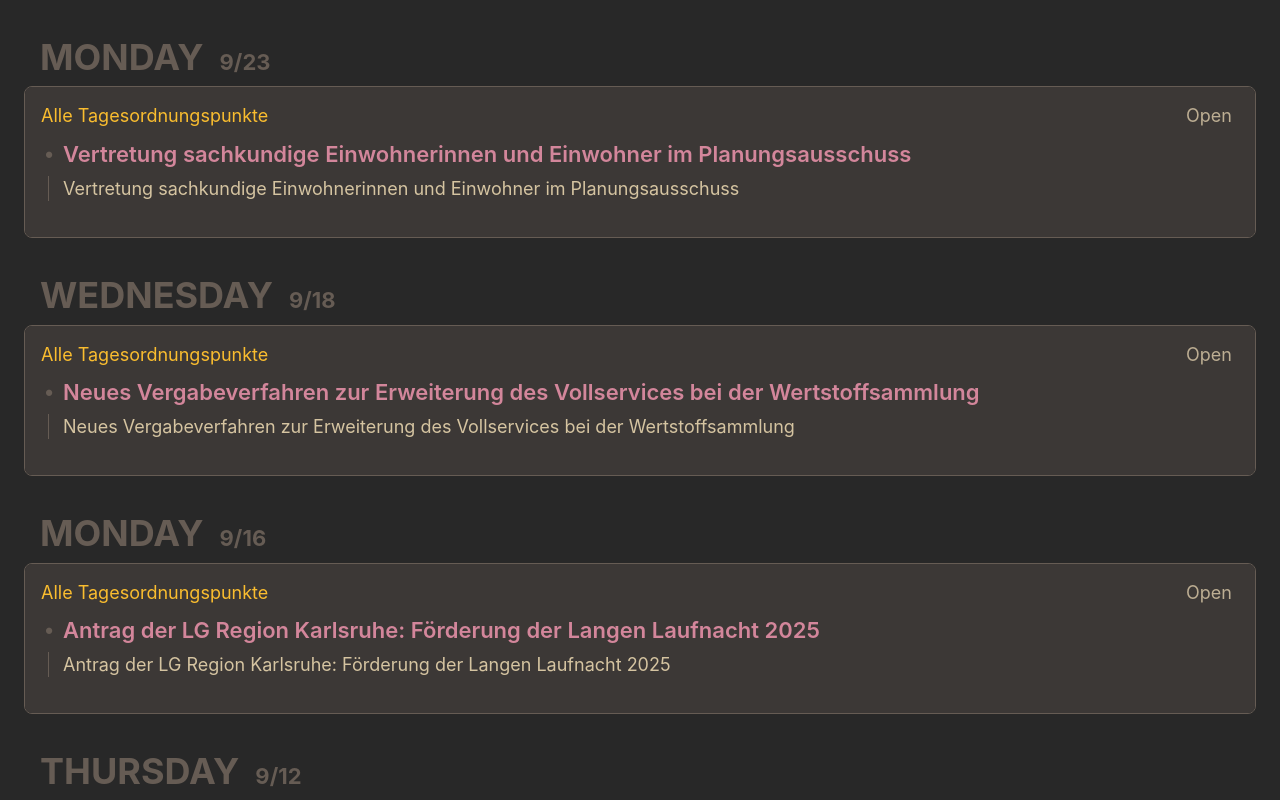
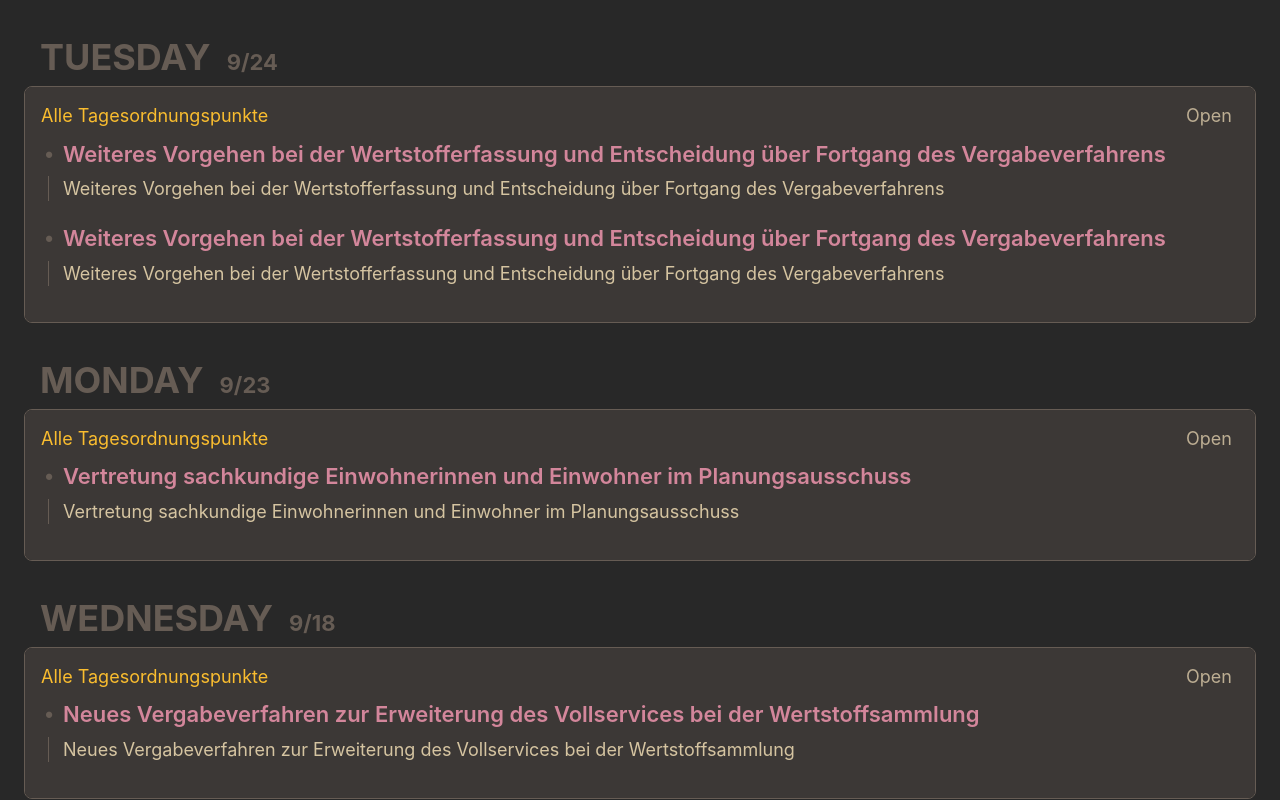
Before and after one commit to maxliesegang/karlsruhe-oparl-syndication-reader, a plain HTML site: page index.html in a window 1280 px wide. Shown: the top 800 px of the page. Drawn offline with Linux system fonts and the light colour scheme.

Commit message:
deploy: 2518d4c64e6b2039d204e54bcfd116b88da56636

```diff
--- a/index.html
+++ b/index.html
@@ -15,6 +15,68 @@
 
   <body>
     <!-- %after-body-begin.html% -->
+      <section class="daily-content js-toggle-accordions-scope">
+        <h2 class="daily-heading">
+          <button
+            class="daily-heading-toggle"
+            data-action="toggle-accordions"
+            title="Click to toggle the day, Ctrl + click to toggle all."
+          >
+            <time class="daily-heading-toggle__weekday js-offset-weekday" data-offset-date=2024-09-24 datetime="2024-09-24T12:29:54.000Z">2024-09-24</time>
+            <time class="daily-heading-toggle__date js-offset-date" data-offset-date=2024-09-24 datetime="2024-09-24T12:29:54.000Z"></time>
+          </button>
+        </h2>
+        <ul class="sources card">
+            <li class="card__section">
+              <section class="js-toggle-accordions-scope">
+                <h3 class="source-heading">
+                  <button
+                    class="source-heading__name"
+                    data-action="toggle-accordions"
+                    title="Click to toggle the source, Ctrl + click to toggle all."
+                  >Alle Tagesordnungspunkte</button>
+                  <a class="source-heading__link" href="http://localhost:8080/">Open</a>
+                </h3>
+                <section class="articles-per-source">
+                    <article>
+                      <details
+                        class="article-expander"
+                        data-action="toggle-native-accordion"
+                        data-accordion-key="https://sitzungskalender.karlsruhe.de/db/ratsinformation/termin-9531#top20.3"
+                        open
+                      >
+                        <summary class="article-expander__title">Weiteres Vorgehen bei der Wertstofferfassung und Entscheidung über Fortgang des Vergabeverfahrens</summary>
+                        <a class="article-summary-link article-summary-box-outer" href="https://sitzungskalender.karlsruhe.de/db/ratsinformation/termin-9531#top20.3">
+                          <div class="article-summary-box-inner media-object">
+                            <span class="media-object__text">
+                              <span>Weiteres Vorgehen bei der Wertstofferfassung und Entscheidung über Fortgang des Vergabeverfahrens</span>
+                            </span>
+                          </div>
+                        </a>
+                      </details>
+                    </article>
+                    <article>
+                      <details
+                        class="article-expander"
+                        data-action="toggle-native-accordion"
+                        data-accordion-key="https://sitzungskalender.karlsruhe.de/db/ratsinformation/termin-9531#top20.2"
+                        open
+                      >
+                        <summary class="article-expander__title">Weiteres Vorgehen bei der Wertstofferfassung und Entscheidung über Fortgang des Vergabeverfahrens</summary>
+                        <a class="article-summary-link article-summary-box-outer" href="https://sitzungskalender.karlsruhe.de/db/ratsinformation/termin-9531#top20.2">
+                          <div class="article-summary-box-inner media-object">
+                            <span class="media-object__text">
+                              <span>Weiteres Vorgehen bei der Wertstofferfassung und Entscheidung über Fortgang des Vergabeverfahrens</span>
+                            </span>
+                          </div>
+                        </a>
+                      </details>
+                    </article>
+                </section>
+              </section>
+            </li>
+        </ul>
+      </section>
       <section class="daily-content js-toggle-accordions-scope">
         <h2 class="daily-heading">
           <button
@@ -1242,8 +1304,8 @@
       </section>
 
     <footer>
-      <a class="footer-link" href="https://github.com/maxliesegang/karlsruhe-oparl-syndication-reader/actions/runs/11006418778">
-        <time id="build-timestamp" datetime="2024-09-24T03:26:43.214Z">2024-09-24T03:26:43.214Z</time>
+      <a class="footer-link" href="https://github.com/maxliesegang/karlsruhe-oparl-syndication-reader/actions/runs/11025759204">
+        <time id="build-timestamp" datetime="2024-09-25T03:28:31.986Z">2024-09-25T03:28:31.986Z</time>
       </a>
       <a class="footer-link" href="https://github.com/osmoscraft/osmosfeed">osmosfeed 1.15.1</a>
     </footer>
```
Also changed, not shown: cache.json (+20 -0 lines), 1 other file.
